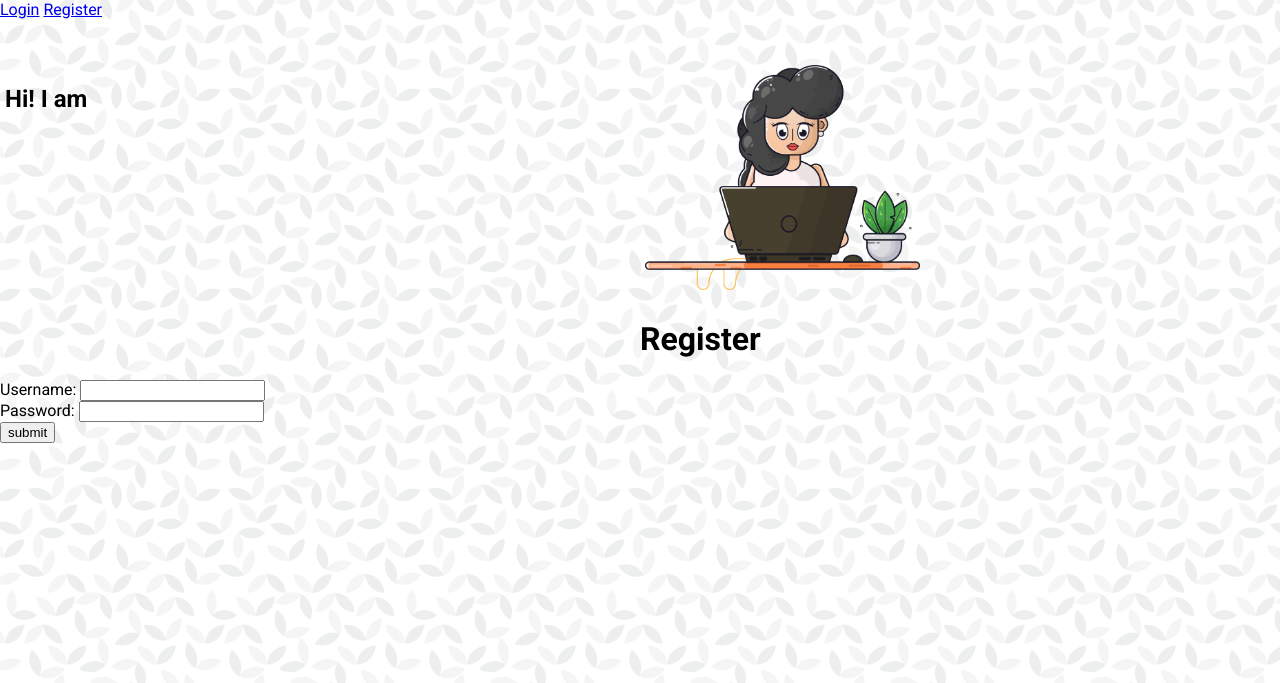
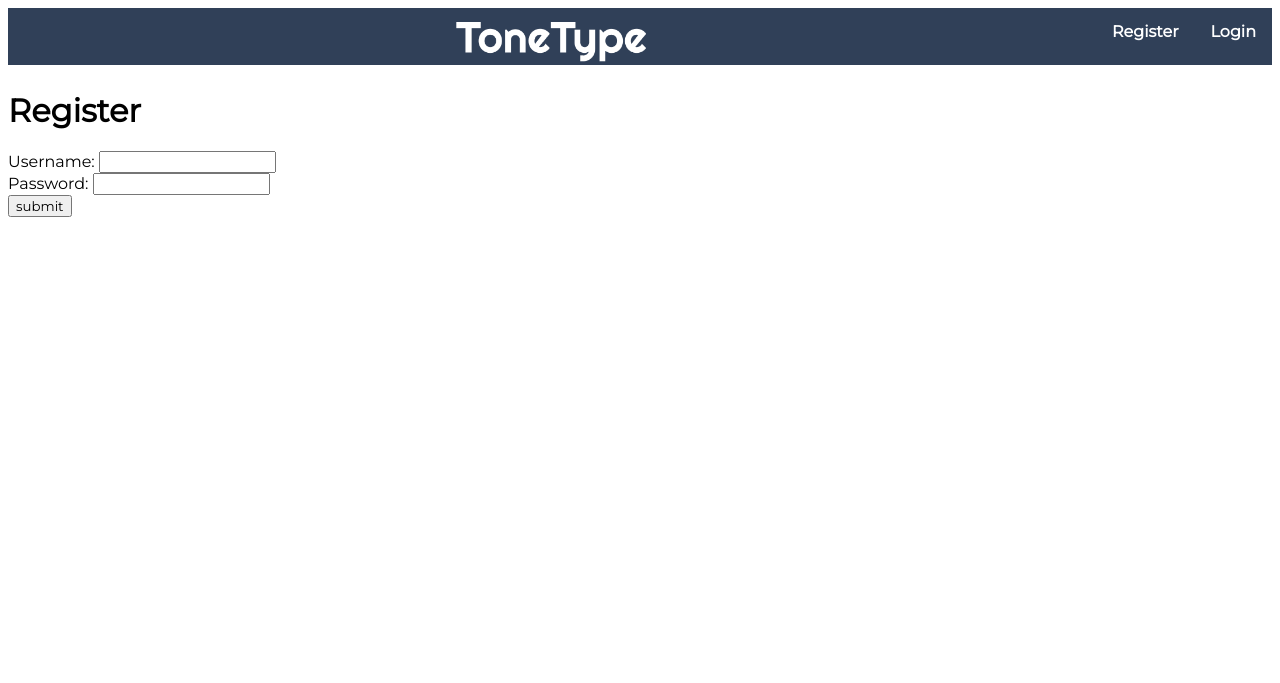
Before and after one commit to jjayeon/musical-typing, a Flask app: page /user/register/ in a window 1280 px wide. Shown: the top 683 px of the page. Run offline with Flask 2, Linux system fonts and the light colour scheme; some libraries are stand-ins or nearby versions.

Commit message:
Implement makeshift nav bar

```diff
--- a/app/static/styles/main.css
+++ b/app/static/styles/main.css
@@ -1,37 +1,15 @@
-p,
-h1,
-h2,
-h3,
-h4,
-h5,
-h6,
-button {
-  font-family: "Roboto", serif;
-}
+/*fonts*/
+@import url('https://fonts.googleapis.com/css2?family=Montserrat:wght@200;400&display=swap');
 
-body {
-  background-image: url(/static/img/geometric-leaves.png);
-  width: auto;
-  overflow-x: hidden;
-  font-family: "Roboto", serif;
-  margin: auto;
-  display: grid;
-  grid-template-columns: 50% 50%;
-  grid-template-rows: 60px auto auto;
-  grid-template-areas: "header header" "profile profile" "technical experiences";
-}
-
-.body-content {
-  margin: auto;
+* {
+  font-family: 'Montserrat', sans-serif;
 }
 
 .nav-bar {
     width: 100%;
     display: inline-block;
-  background-color: #1c539f;
-  font-family: "Roboto", serif;
+    background-color: #304058;
     font-weight: 700 !important;
-  padding-top: 10px;
 }
 
 .nav-content .logo-touch-target {
@@ -41,7 +19,6 @@ body {
 }
 
 .nav-content .nav-logo {
-  height: 60px;
     margin: auto;
 }
 
@@ -63,58 +40,21 @@ body {
     padding-right: 0px;
 }
 
-.profile {
-  grid-area: profile;
-}
-
-.profile-picture {
-  margin-bottom: 30px;
-  height: 200px;
-}
-
-.banner {
-  padding: 20px 0px 50px 0px;
-  height: 150px;
-  background-color: #1d539f;
-}
-
-.banner .logo {
-  max-width: 180px;
-  max-height: 60px;
-  width: auto;
-  height: auto;
-}
-
-.banner .title {
-  color: white;
-  font-size: 50px;
-  font-weight: 700;
-}
-
-/* I added */
-
-.row {
-  display: flex;
-}
-
-/* Create two equal columns that sits next to each other */
-.column {
-  flex: 50%;
-  padding: 5px;
-}
-
-ul.no-bullets {
+/*new css*/
+ul {
   list-style-type: none;
   margin: 0;
   padding: 0;
-  display: flexbox;
-  flex-direction: row;
 }
 
-header {
-  grid-area: header;
+li {
+  float: right;
 }
 
-.technical-side {
-  grid-area: technical;
+li a {
+  display: block;
+  color: white;
+  text-align: center;
+  padding: 14px 16px;
+  text-decoration: none;
 }
--- a/app/templates/layout.html
+++ b/app/templates/layout.html
@@ -1,12 +1,10 @@
 <!DOCTYPE html>
 <html lang="en">
+
 <head>
 	<!-- Required meta tags -->
 	<meta charset="utf-8" />
-	<meta
-	    name="viewport"
-	    content="width=device-width, initial-scale=1, shrink-to-fit=no"
-	    />
+	<meta name="viewport" content="width=device-width, initial-scale=1, shrink-to-fit=no" />
 	<meta property="og:title" content="Personal Portfolio" />
 	<meta property="og:description" content="My Personal Portfolio" />
 	<meta property="og:url" content="{{ url }}" />
@@ -14,33 +12,34 @@
 	<link rel="preconnect" href="https://fonts.gstatic.com" />
 	<link
 		href="https://fonts.googleapis.com/css2?family=Roboto:ital,wght@0,100;0,300;0,400;0,500;0,700;0,900;1,100;1,300;1,400;1,500;1,700;1,900&display=swap"
-	    rel="stylesheet"
-	    />
+		rel="stylesheet" />
 
 	<link lang="sass" rel="stylesheet" href="/static/styles/main.css" />
-	<link rel="icon" href="/static/img/favicon.ico" type="image/x-icon" />
+	<link rel="icon" href="/static/img/favicon.PNG" type="image/png" />
 	<title>{% block header %}{% endblock %}</title>
 </head>
-    <header>
+
+<body>
+	<header class="nav-bar">
+		<div class="nav-content">
 			{% if username != "" %}
 			<a href="/user/">{{ username }}</a>
 			{% else %}
-	<a href="/user/login/">Login</a>
-	<a href="/user/register/">Register</a>
+			<ul>
+				<li><a href="/user/login/">Login</a></li>
+				<li><a href="/user/register/">Register</a></li>
+			</ul>
 			{% endif %}
+
+			<a href="/">
+				<div class="nav-logo">
+					<img src="/static/img/tonetypelogo.png" />
+				</div>
+			</a>
+		</div>
 	</header>
-    <body>
-	<div class="profile">
-	    <div class="row">
-		<div class="column">
-		    <h2>Hi! I am</h2>
-		</div>
-		<div class="column">
-		    <a href="/"><img src="/static/img/profile-pic.png" style="width: 275px; height: 225px" /></a>
-		</div>
 
-	    </div>
-	</div>
 	{% block body %}{% endblock %}
 </body>
+
 </html>
--- a/app/templates/login.html
+++ b/app/templates/login.html
@@ -2,6 +2,7 @@
 {% block header %}{{ mode|capitalize }}{% endblock %}
 {% block body %}
 <br>
+
 <body>
 	<h1>{{ mode|capitalize }}</h1>
 	<form action="/user/{{ mode }}/" method="post" target="_self">
```
Also changed, not shown: app/templates/blog.html (+8 -9 lines). Lines whose indentation alone changed are shown as unchanged.
